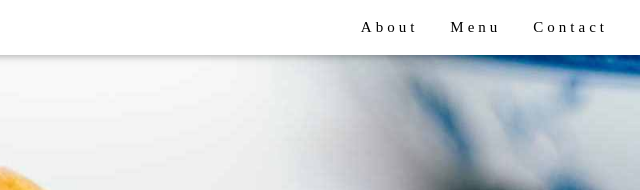
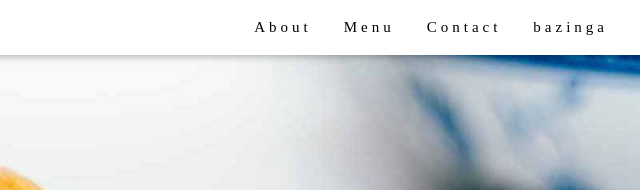
Before and after one commit to Mariotto-dev/static-site-html, a plain HTML site: page index.html in a window 1280 px wide. Shown: the top 190 px of the page, 640-1280 px from the left. Drawn offline with nearby package versions, Linux system fonts and the light colour scheme.

```diff
--- a/index.html
+++ b/index.html
@@ -24,6 +24,7 @@
       <a href="#about" class="w3-bar-item w3-button">About</a>
       <a href="#menu" class="w3-bar-item w3-button">Menu</a>
       <a href="#contact" class="w3-bar-item w3-button">Contact</a>
+      <a href="#contact" class="w3-bar-item w3-button">bazinga</a>
     </div>
   </div>
 </div>
```
